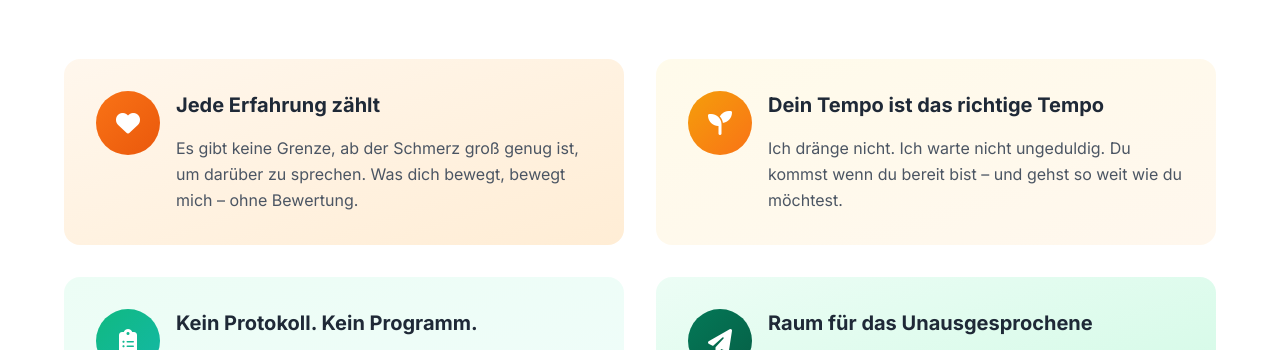
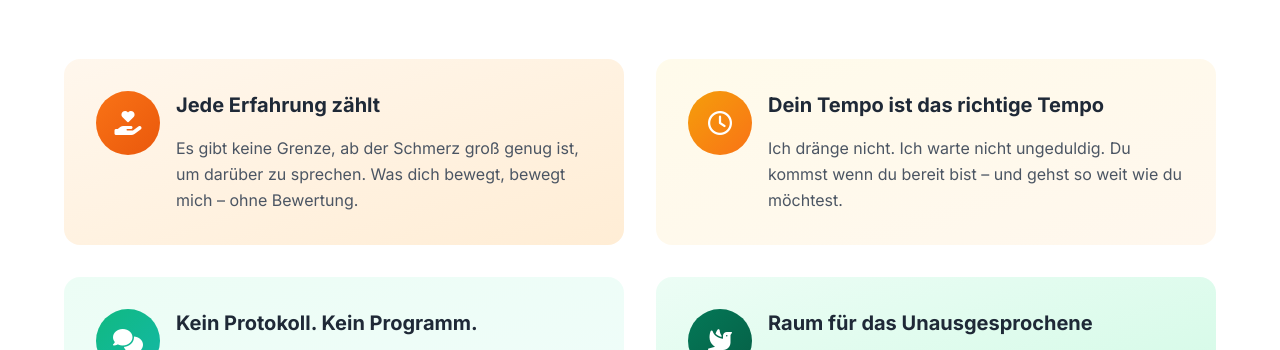
Before and after one commit to scoach12/lh, a website: page index.html in a window 1280 px wide. Shown: the part 2833-3183 px from the top of the page. Drawn offline with nearby package versions, Linux system fonts and the light colour scheme.

Commit message:
feat(index): Werte-Sektion - Icons passend zu neuen Inhalten ausgetauscht

```diff
--- a/index.html
+++ b/index.html
@@ -443,11 +443,11 @@
             </div>
 
             <div class="grid md:grid-cols-2 gap-8 max-w-6xl mx-auto">
-                <!-- Liebe als heilende Kraft -->
+                <!-- Jede Erfahrung zählt -->
                 <div class="bg-gradient-to-br from-orange-50 to-orange-100 rounded-2xl p-8 hover:shadow-lg transition-all duration-300">
                     <div class="flex items-start space-x-4">
                         <div class="w-16 h-16 bg-gradient-to-br from-orange-500 to-orange-600 rounded-full flex items-center justify-center flex-shrink-0">
-                            <i class="fas fa-heart text-white text-2xl"></i>
+                            <i class="fas fa-hand-holding-heart text-white text-2xl"></i>
                         </div>
                         <div>
                             <h3 class="text-xl font-bold text-gray-800 mb-4">Jede Erfahrung zählt</h3>
@@ -458,11 +458,11 @@
                     </div>
                 </div>
 
-                <!-- Sanfte Begleitung bei Veränderungen -->
+                <!-- Dein Tempo ist das richtige Tempo -->
                 <div class="bg-gradient-to-br from-amber-50 to-orange-50 rounded-2xl p-8 hover:shadow-lg transition-all duration-300">
                     <div class="flex items-start space-x-4">
                         <div class="w-16 h-16 bg-gradient-to-br from-amber-500 to-orange-500 rounded-full flex items-center justify-center flex-shrink-0">
-                            <i class="fas fa-seedling text-white text-2xl"></i>
+                            <i class="far fa-clock text-white text-2xl"></i>
                         </div>
                         <div>
                             <h3 class="text-xl font-bold text-gray-800 mb-4">Dein Tempo ist das richtige Tempo</h3>
@@ -473,11 +473,11 @@
                     </div>
                 </div>
 
-                <!-- Heilung durch Bewusstsein und Selbstfürsorge -->
+                <!-- Kein Protokoll. Kein Programm. -->
                 <div class="bg-gradient-to-br from-emerald-50 to-teal-50 rounded-2xl p-8 hover:shadow-lg transition-all duration-300">
                     <div class="flex items-start space-x-4">
                         <div class="w-16 h-16 bg-gradient-to-br from-emerald-500 to-teal-500 rounded-full flex items-center justify-center flex-shrink-0">
-                            <i class="fas fa-clipboard-list text-white text-2xl"></i>
+                            <i class="fas fa-comments text-white text-2xl"></i>
                         </div>
                         <div>
                             <h3 class="text-xl font-bold text-gray-800 mb-4">Kein Protokoll. Kein Programm.</h3>
@@ -488,11 +488,11 @@
                     </div>
                 </div>
 
-                <!-- Offene Kommunikation und Vertrauen -->
+                <!-- Raum für das Unausgesprochene -->
                 <div class="bg-gradient-to-br from-emerald-50 to-emerald-100 rounded-2xl p-8 hover:shadow-lg transition-all duration-300">
                     <div class="flex items-start space-x-4">
                         <div class="w-16 h-16 bg-gradient-to-br from-emerald-700 to-emerald-800 rounded-full flex items-center justify-center flex-shrink-0">
-                            <i class="fas fa-paper-plane text-white text-2xl"></i>
+                            <i class="fas fa-dove text-white text-2xl"></i>
                         </div>
                         <div>
                             <h3 class="text-xl font-bold text-gray-800 mb-4">Raum für das Unausgesprochene</h3>
```
